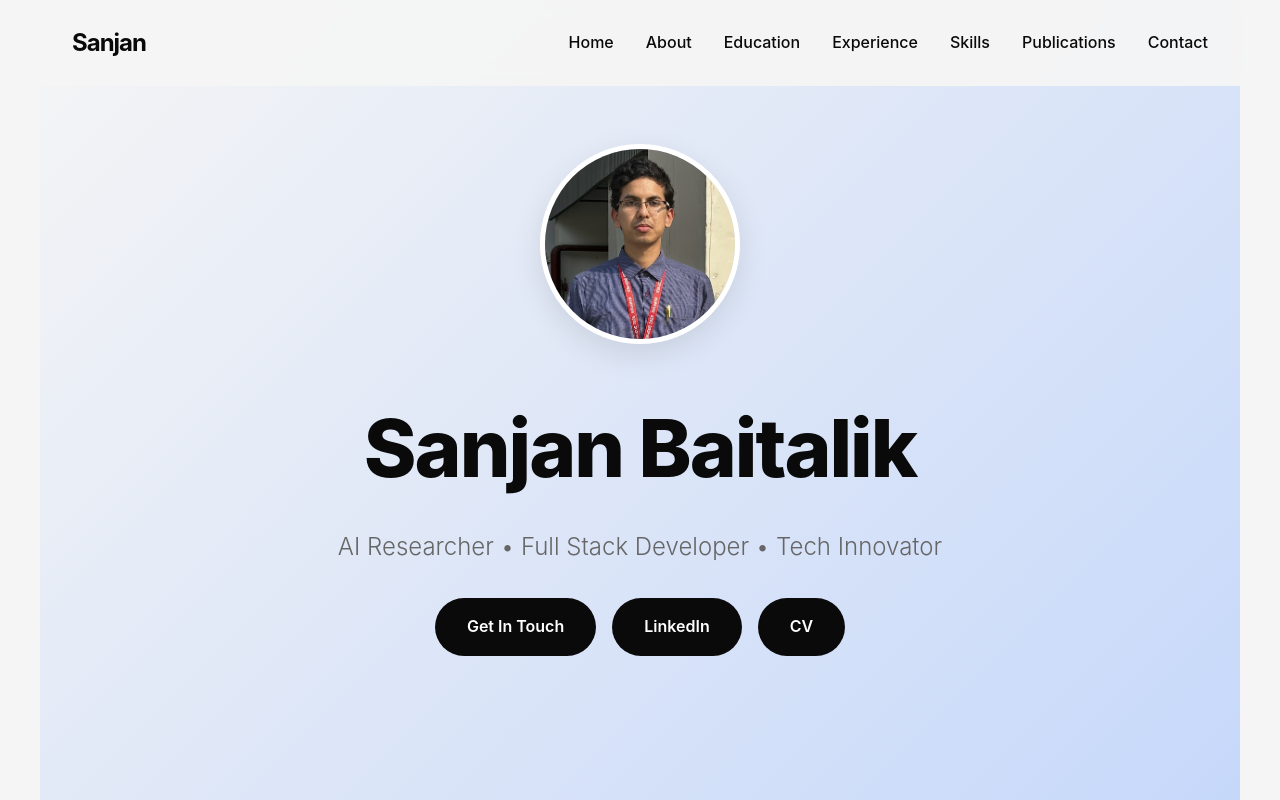
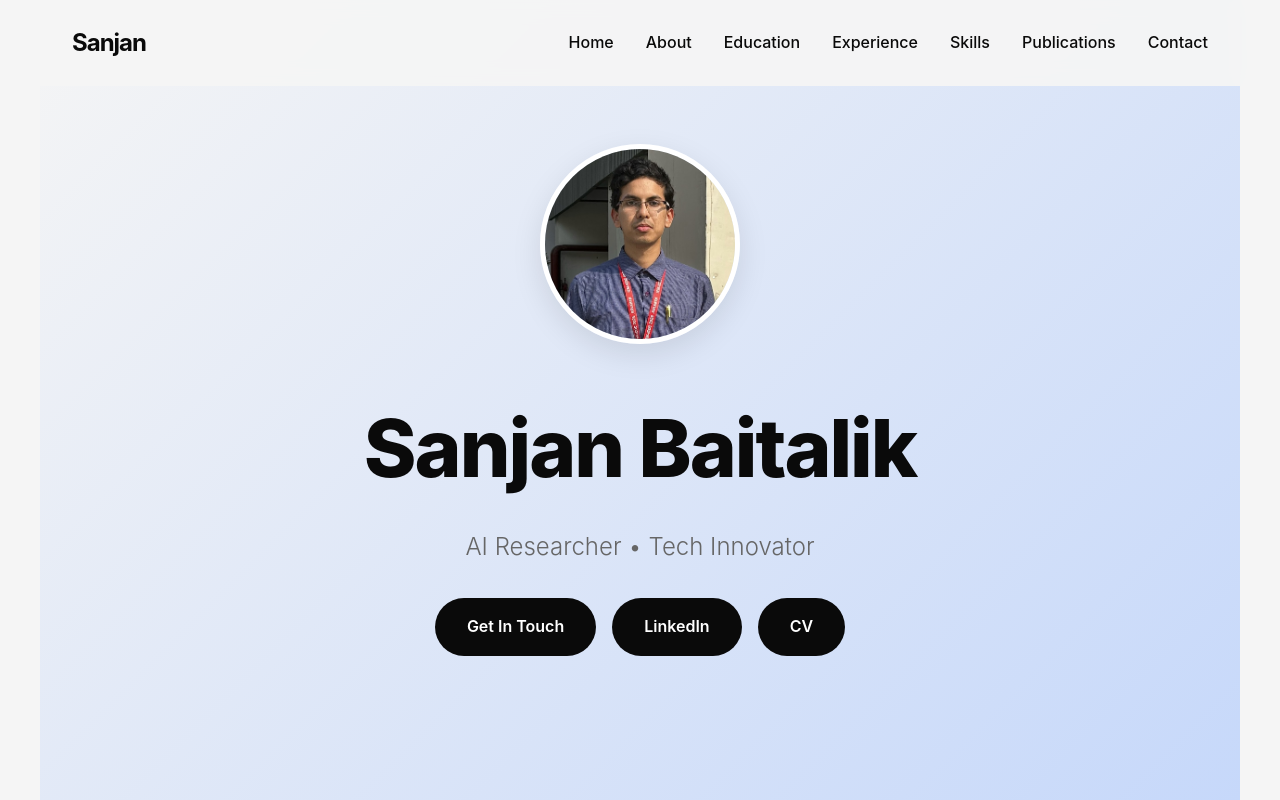
Before and after one commit to sanjanbaitalik/sanjanbaitalik.github.io, a plain HTML site: page index.html in a window 1280 px wide. Shown: the top 800 px of the page. Drawn offline with Linux system fonts and the light colour scheme.

Commit message:
Update Subtitle

```diff
--- a/index.html
+++ b/index.html
@@ -514,7 +514,7 @@
         <div class="hero-content">
             <img src="images/profile.jpg" alt="Sanjan Baitalik" class="profile-image">
             <h1>Sanjan Baitalik</h1>
-            <p class="subtitle">AI Researcher • Full Stack Developer • Tech Innovator</p>            <div class="cta-buttons">
+            <p class="subtitle">AI Researcher • Tech Innovator</p>            <div class="cta-buttons">
                 <a href="#contact" class="btn btn-primary">Get In Touch</a>
                 <a href="https://www.linkedin.com/in/sanjanbaitalik/" class="btn btn-primary">LinkedIn</a>
                 <a href="cv/sanjan_baitalik.pdf" download class="btn btn-primary">CV</a>
```
